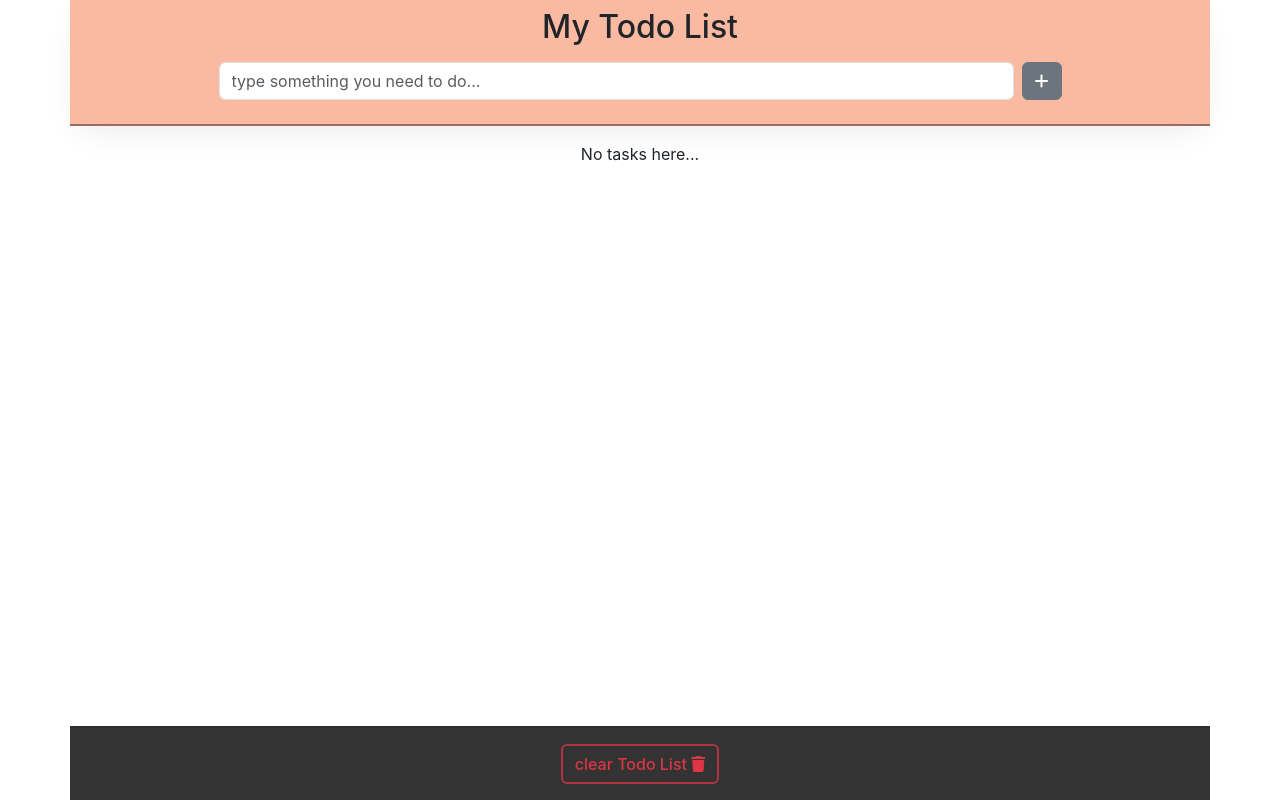
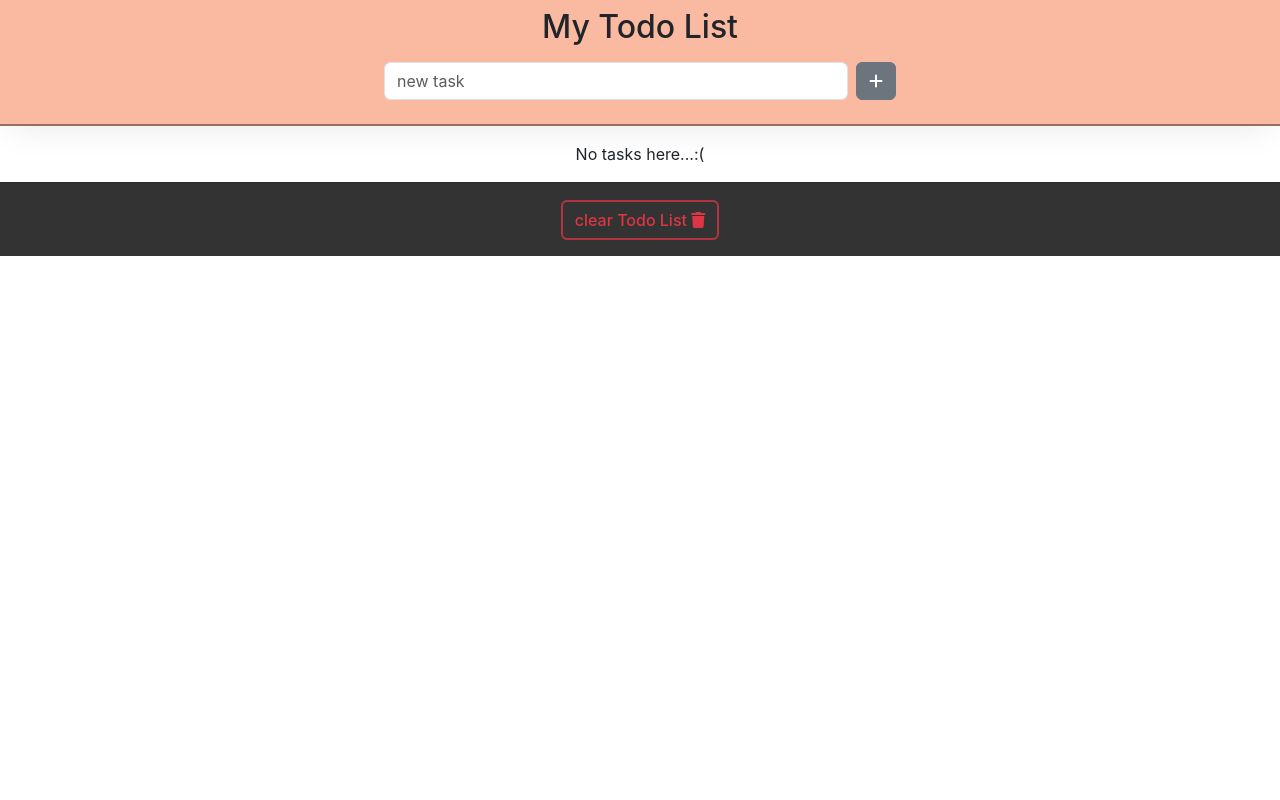
Before and after one commit to robin3010/todo_list, a React (Create React App) app: page / in a window 1280 px wide. Built offline with nearby package versions, Linux system fonts and the light colour scheme.

Commit message:
small fixes in visual look of project

```diff
--- a/src/App.jsx
+++ b/src/App.jsx
@@ -7,7 +7,7 @@ function App() {
   console.log('Render App');
 
   return (
-    <div className="container d-flex flex-column vh-100">
+    <div className="d-flex flex-column vh-100">
       <Header />
       <Main />
       <Footer />
--- a/src/components/Header/Form/Form.jsx
+++ b/src/components/Header/Form/Form.jsx
@@ -22,14 +22,14 @@ export function Form() {
   };
 
   return (
-    <form onSubmit={submitHandler} className="w-100">
-      <div className="d-flex my-3 mx-auto gap-2 w-75">
+    <form onSubmit={submitHandler} style={{ minWidth: '40vw', maxWidth: '95vw' }}>
+      <div className="d-flex my-3 mx-auto gap-2">
         <input
           type="text"
           className="form-control"
           value={title}
           onChange={inputHandler}
-          placeholder="type something you need to do..."
+          placeholder="new task"
         />
         <button type="submit" className="btn btn-secondary">
           <i className="fa-solid fa-plus" />
--- a/src/components/Header/Header.jsx
+++ b/src/components/Header/Header.jsx
@@ -6,7 +6,7 @@ export const Header = memo(() => {
   console.log('Render Header');
 
   return (
-    <header className="d-flex p-2 flex-column align-items-center">
+    <header className="d-flex py-2 flex-column align-items-center">
       <h2 className="m-0 py-0">My Todo List</h2>
       <Form />
     </header>
--- a/src/components/Main/TodoList/TodoList.jsx
+++ b/src/components/Main/TodoList/TodoList.jsx
@@ -1,3 +1,4 @@
+import clsx from 'clsx';
 import { useTodoListContext } from '../../../contexts/TodoListContext';
 import { TodoTask } from '../TodoTask/TodoTask';
 
@@ -7,11 +8,22 @@ export function TodoList() {
   const tasks = useTodoListContext();
 
   if (!tasks.length) {
-    return <p className="py-3 text-center m-0 flex-grow-1">No tasks here...</p>;
+    return <p className="py-3 text-center m-0">No tasks here...:(</p>;
   }
 
   return (
-    <ol className="list-group list-group-numbered list-group-flush flex-grow-1 .bg-body-tertiary">
+    <ol
+      className={clsx(
+        'list-group',
+        'list-group-numbered',
+        'list-group-flush',
+        'flex-grow-1',
+        '.bg-body-tertiary',
+        'mx-auto',
+        'py-3',
+      )}
+      style={{ minWidth: '60vw', maxWidth: '95vw' }}
+    >
       {tasks.map((task) => (
         <TodoTask
           key={task.id}
```
